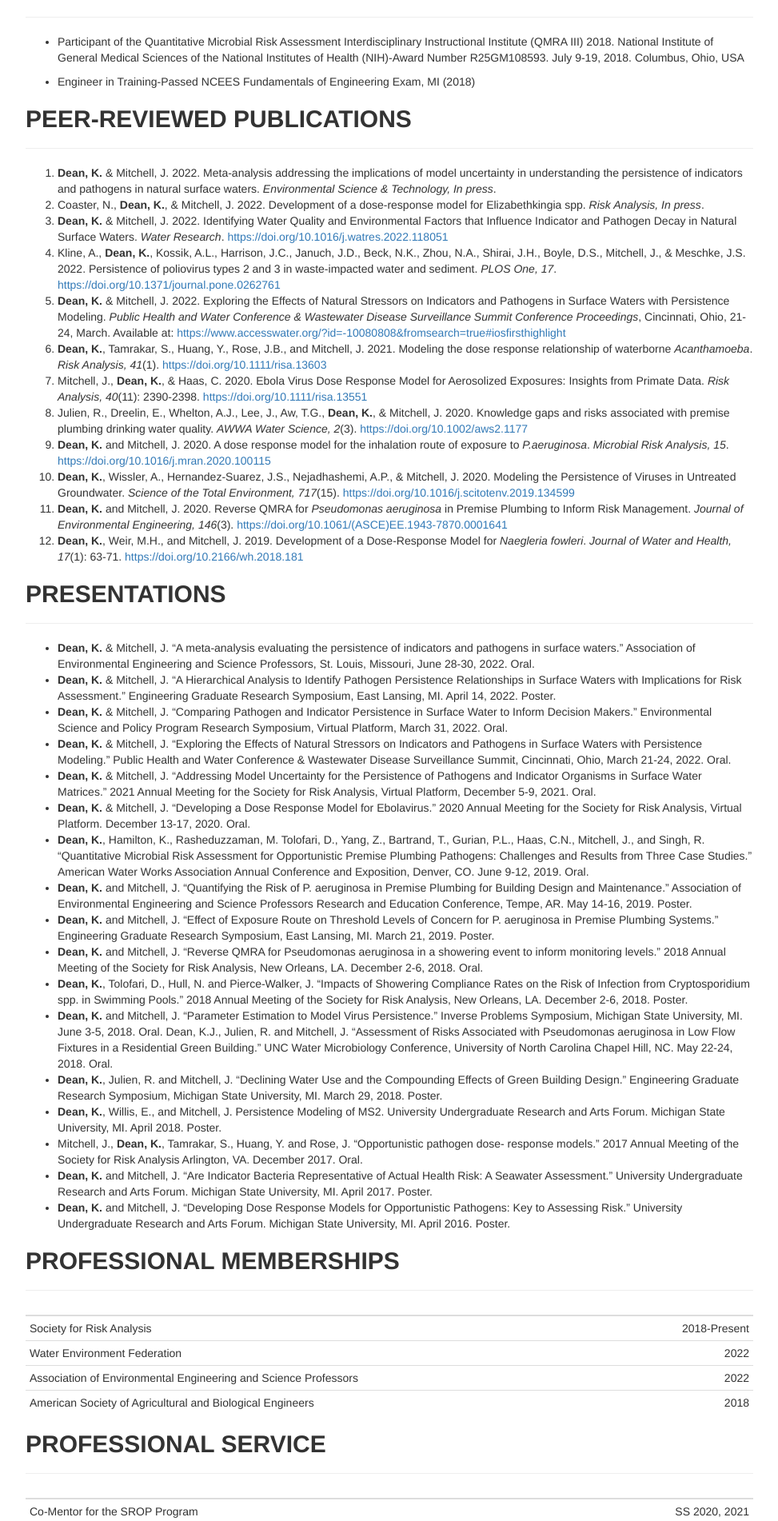
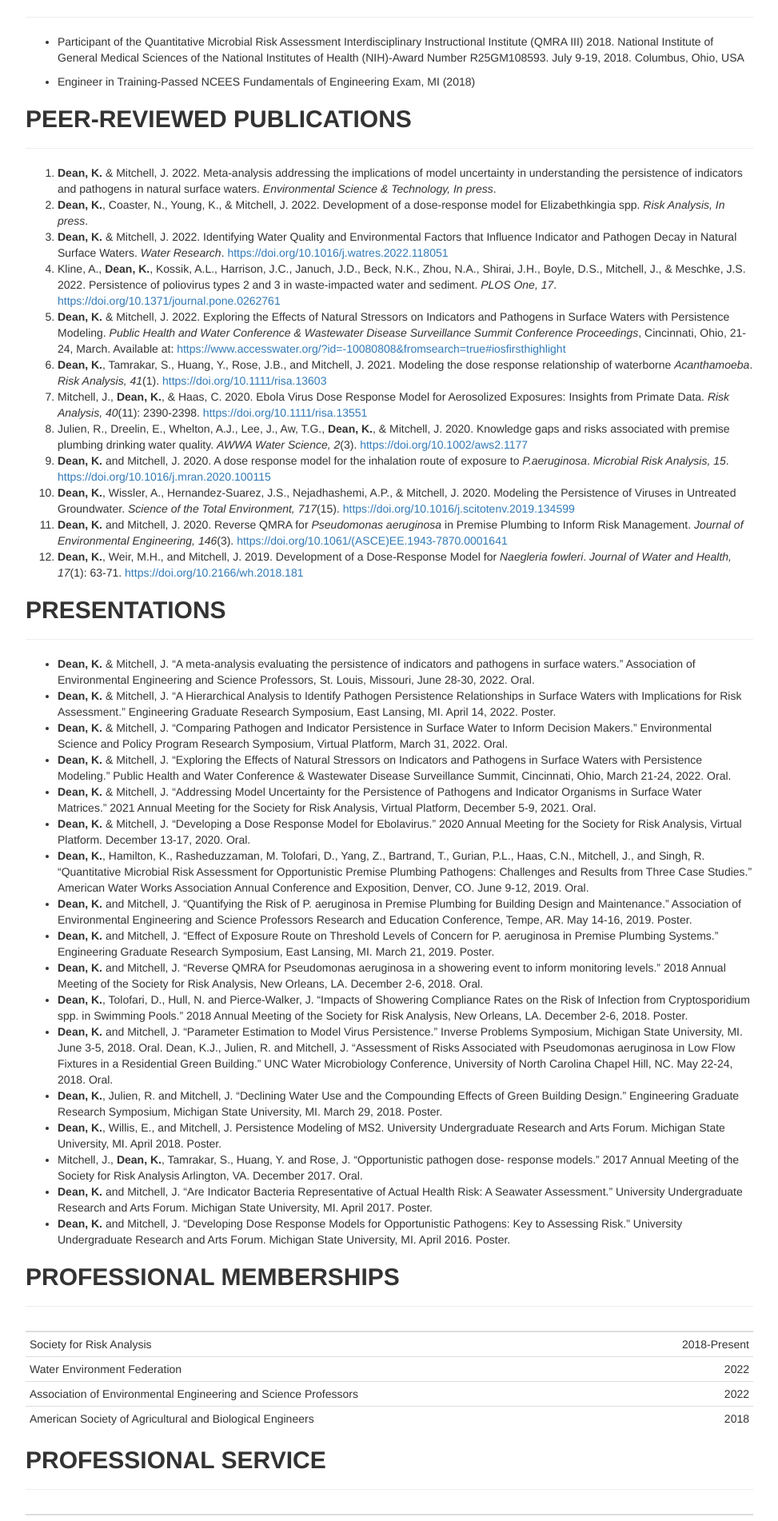
Before and after one commit to KJaneD/KJaneD.github.io, a Jekyll site: the page CV_rmd_KD.html, which Jekyll copies as it is, in a window 1280 px wide. Shown: the part 2180-4082 px from the top of the page at 80% size, without its empty margins (153-1126 px from the left). Built offline with Jekyll 4.4.1, drawn with Linux system fonts in a browser that asks for light colours.

```diff
--- a/CV_rmd_KD.Rmd
+++ b/CV_rmd_KD.Rmd
@@ -97,7 +97,7 @@
 ## **PEER-REVIEWED PUBLICATIONS**
 _______________________________________________________________________________
   1. **Dean, K.** & Mitchell, J. 2022. Meta-analysis addressing the implications of model uncertainty in understanding the persistence of indicators and pathogens in natural surface waters. *Environmental Science & Technology, In press*.
-  2. Coaster, N., **Dean, K.**, & Mitchell, J. 2022. Development of a dose-response model for Elizabethkingia spp. *Risk Analysis, In press*.
+  2. **Dean, K.**, Coaster, N., Young, K.,  & Mitchell, J. 2022. Development of a dose-response model for Elizabethkingia spp. *Risk Analysis, In press*.
   3. **Dean, K.** & Mitchell, J. 2022. Identifying Water Quality and Environmental Factors that Influence Indicator and Pathogen Decay in Natural Surface Waters. *Water Research*. https://doi.org/10.1016/j.watres.2022.118051
   4. Kline, A., **Dean, K.**, Kossik, A.L., Harrison, J.C., Januch, J.D., Beck, N.K., Zhou, N.A., Shirai, J.H., Boyle, D.S., Mitchell, J., & Meschke, J.S. 2022. Persistence of poliovirus types 2 and 3 in waste-impacted water and sediment. *PLOS One, 17*. https://doi.org/10.1371/journal.pone.0262761
   5. **Dean, K.** & Mitchell, J. 2022. Exploring the Effects of Natural Stressors on Indicators and Pathogens in Surface Waters with Persistence Modeling. *Public Health and Water Conference & Wastewater Disease Surveillance Summit Conference Proceedings*, Cincinnati, Ohio, 21-24, March. Available at:
--- a/CV_rmd_KD.html
+++ b/CV_rmd_KD.html
@@ -254,7 +254,6 @@
 
 
 
-
 <style type="text/css">
 .main-container {
   max-width: 940px;
@@ -275,9 +274,6 @@
 }
 summary {
   display: list-item;
-}
-details > summary > p:only-child {
-  display: inline;
 }
 pre code {
   padding: 0;
@@ -641,9 +637,9 @@
 addressing the implications of model uncertainty in understanding the
 persistence of indicators and pathogens in natural surface waters.
 <em>Environmental Science &amp; Technology, In press</em>.</li>
-<li>Coaster, N., <strong>Dean, K.</strong>, &amp; Mitchell, J. 2022.
-Development of a dose-response model for Elizabethkingia spp. <em>Risk
-Analysis, In press</em>.</li>
+<li><strong>Dean, K.</strong>, Coaster, N., Young, K., &amp; Mitchell,
+J. 2022. Development of a dose-response model for Elizabethkingia spp.
+<em>Risk Analysis, In press</em>.</li>
 <li><strong>Dean, K.</strong> &amp; Mitchell, J. 2022. Identifying Water
 Quality and Environmental Factors that Influence Indicator and Pathogen
 Decay in Natural Surface Waters. <em>Water Research</em>. <a href="https://doi.org/10.1016/j.watres.2022.118051" class="uri">https://doi.org/10.1016/j.watres.2022.118051</a></li>
```
